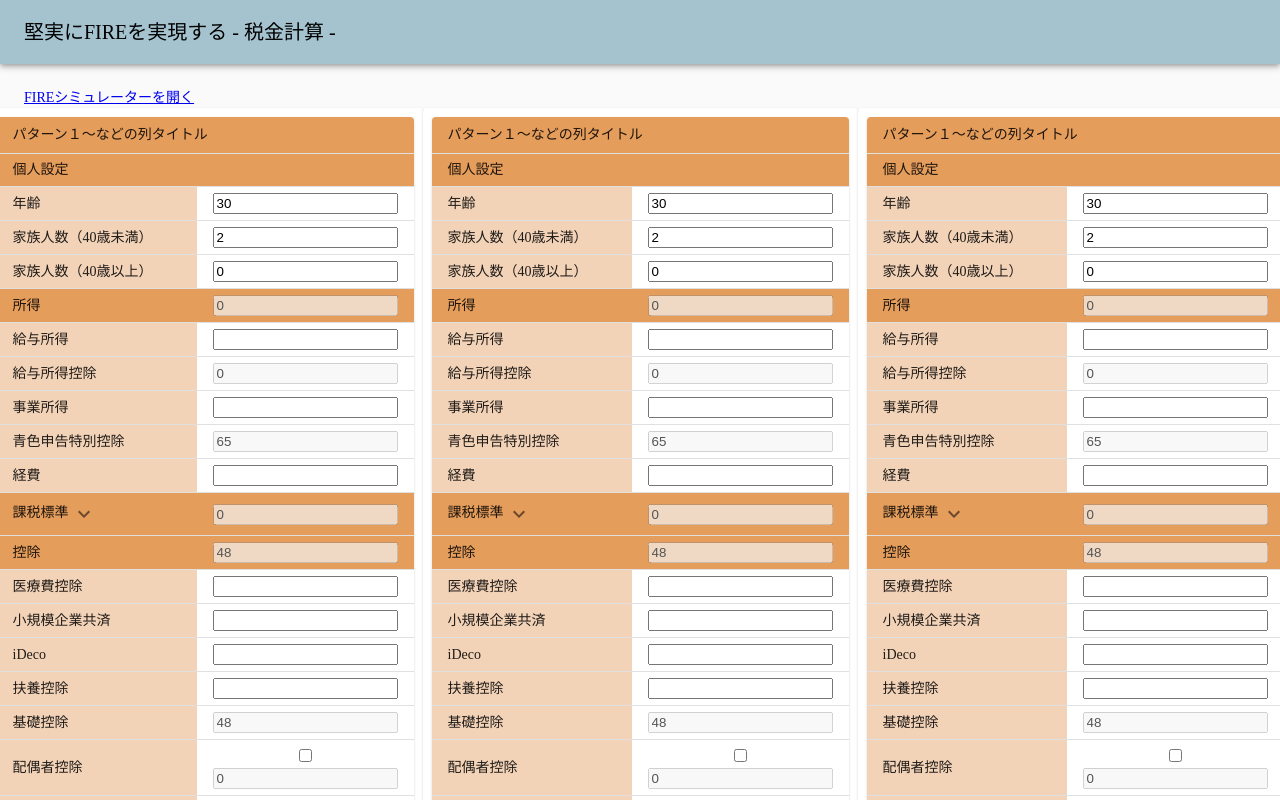
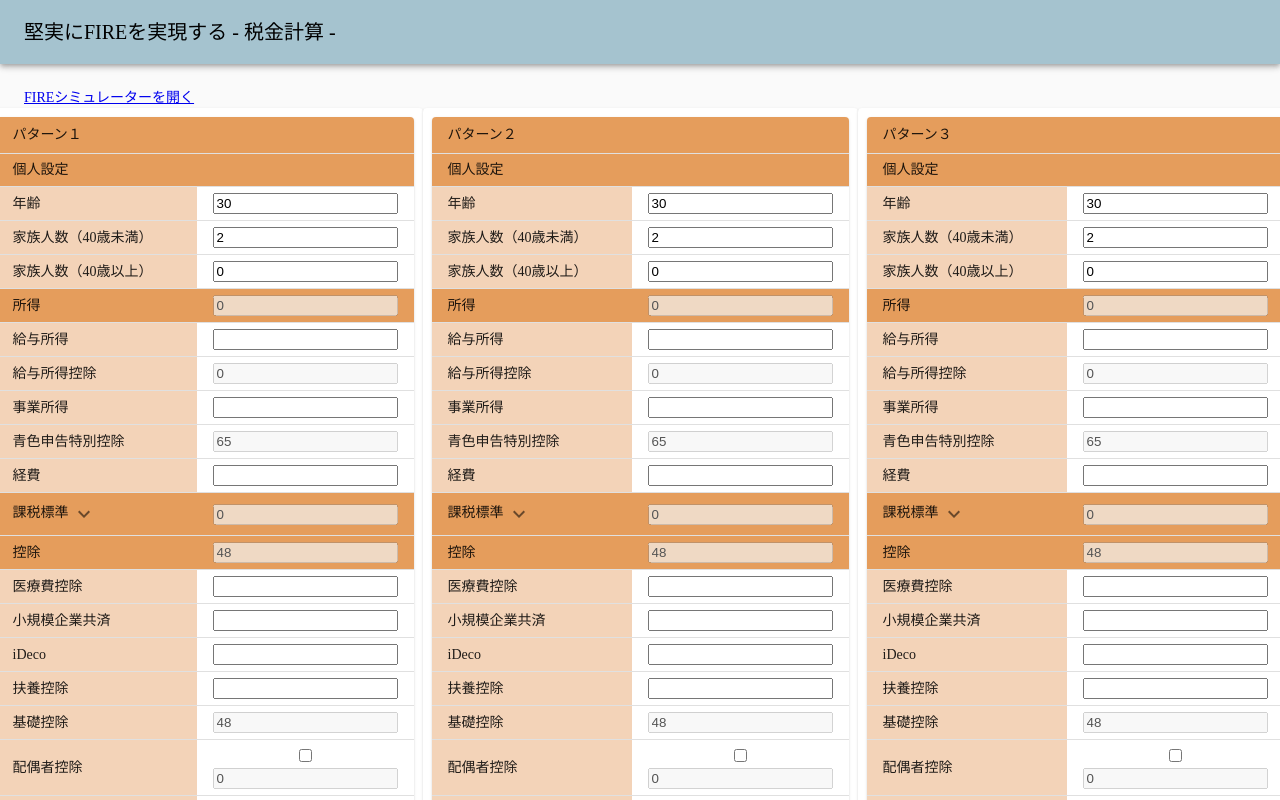
Before and after one commit to somurieengieer/fire-simulator, a React (Create React App) app: page /tax in a window 1280 px wide. Shown: the top 800 px of the page. Built offline with nearby package versions, Linux system fonts and the light colour scheme.

Commit message:
各ページでnumberが0始まりか1始まり化の違いバグを修正

```diff
--- a/src/features/tax/taxSlice.ts
+++ b/src/features/tax/taxSlice.ts
@@ -124,7 +124,7 @@ const update = (taxSet: TaxSet): TaxSet => {
 }
 
 const initialState: TaxState = {
-  taxSet: [createTaxSet(0), createTaxSet(1), createTaxSet(2)]
+  taxSet: [createTaxSet(1), createTaxSet(2), createTaxSet(3)]
 }
 
 export const taxSlice = createSlice({
@@ -136,7 +136,7 @@ export const taxSlice = createSlice({
   })(),
   reducers: {
     updateTaxSet: (state, action: PayloadAction<TaxSet>) => {
-      state.taxSet[action.payload.setNumber] = update(action.payload)
+      state.taxSet[action.payload.setNumber - 1] = update(action.payload)
     },
   },
 });
--- a/src/layout/molecules/TaxTable.tsx
+++ b/src/layout/molecules/TaxTable.tsx
@@ -6,7 +6,7 @@ import {theme} from "../materialui/theme";
 import {TaxHeaderRowSet, TaxSubHeaderRowSet, TaxTableRowSet} from "./TaxTableItems";
 import {Deduction, Income, TaxSet, updateTaxSet} from "../../features/tax/taxSlice"
 import {useDispatch} from "react-redux";
-import {sumAmount} from "../../features/utils/Utils";
+import {numberFromHalfWidthToFullWidth, sumAmount} from "../../features/utils/Utils";
 
 const useStyles = makeStyles({
   root: {
@@ -43,7 +43,7 @@ export function TaxTable({taxSet}: PhasesTableProps) {
             <Table className={tableClasses.table} aria-label="simple table"
                    size={'small'}
             >
-              <TaxHeaderRowSet title={'パターン１〜などの列タイトル'} />
+              <TaxHeaderRowSet title={`パターン${numberFromHalfWidthToFullWidth(taxSet.setNumber)}`} />
               <TableBody>
                 <TaxSubHeaderRowSet title={'個人設定'}>
                   <TaxTableRowSet rowLabel={'年齢'}
```
